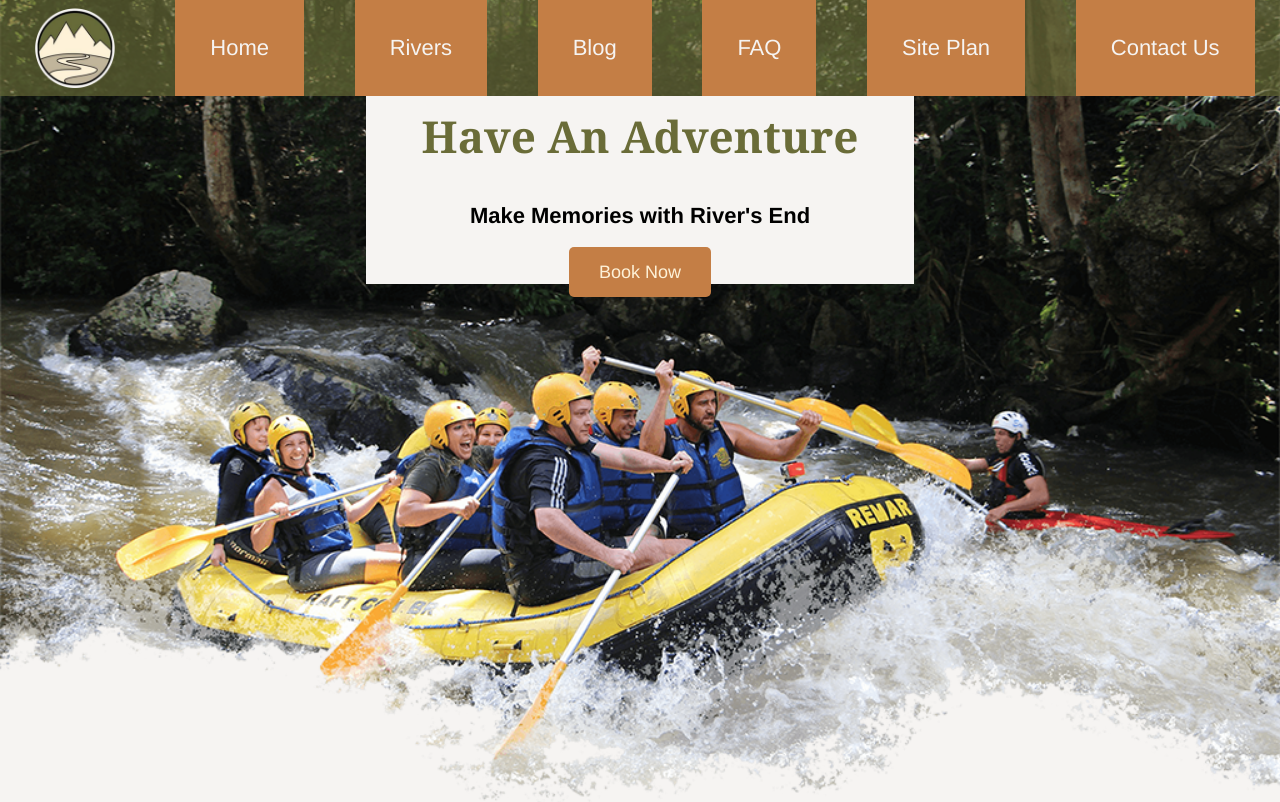
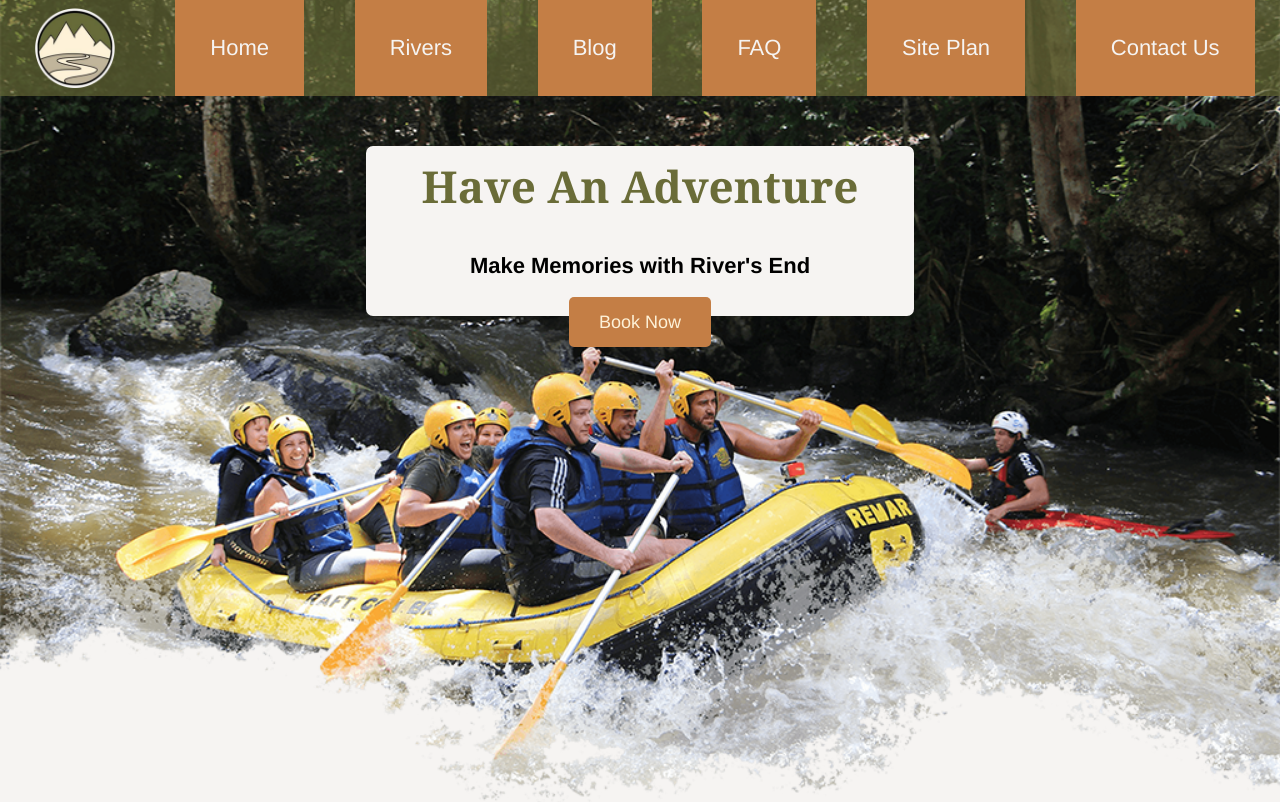
Before and after one commit to allenjandrew/wdd130, a plain HTML site: page wwr/index.html in a window 1280 px wide. Shown: the top 802 px of the page. Drawn offline with Linux system fonts and the light colour scheme; a web font is replaced by a local one.

Commit message:
Last quick changes

```diff
--- a/wwr/styles/index-style.css
+++ b/wwr/styles/index-style.css
@@ -84,7 +84,9 @@ nav a:hover {
 #hero-msg {
   grid-area: 1/2/2/3;
   background-color: var(--white);
-  margin-top: 100px;
+  margin-top: 150px;
+  height: 170px;
+  border-radius: 7px;
 }
 #hero-msg h1,
 #hero-msg h4 {
```
